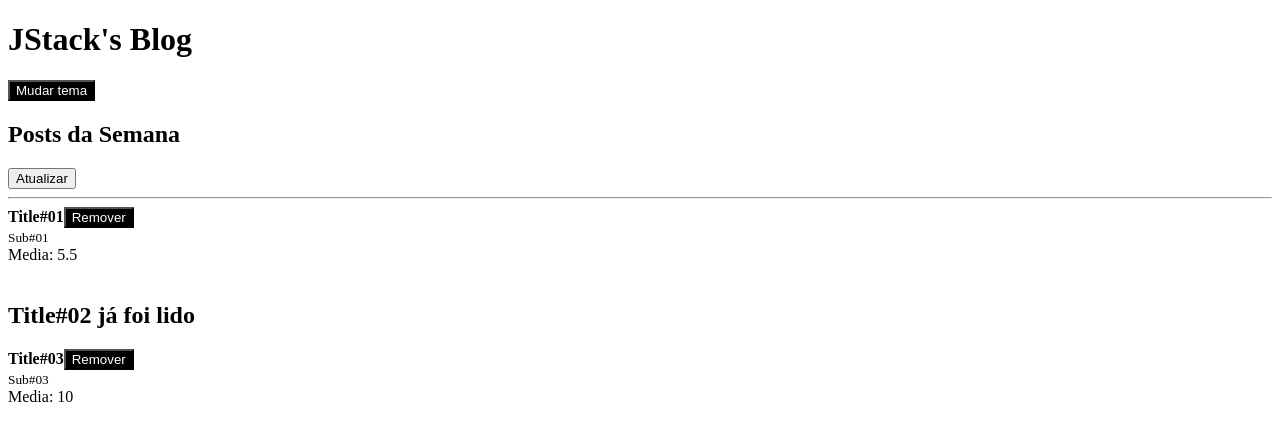
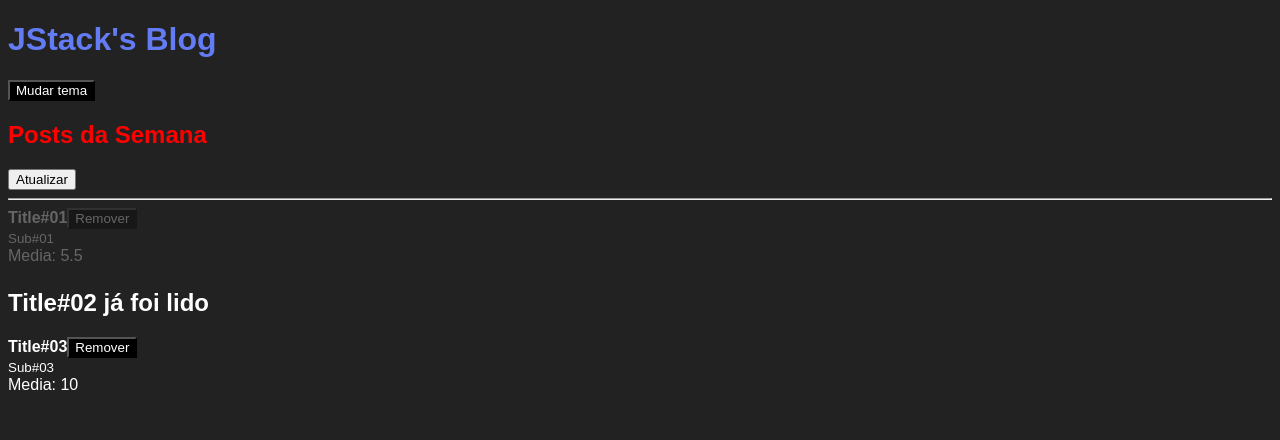
Before and after one commit to feliperocha93/fundamentals-react, a React app: page / in a window 1280 px wide. Shown: the top 440 px of the page. Built offline with nearby package versions, Linux system fonts and the light colour scheme.

Commit message:
Learning about style

```diff
--- a/package.json
+++ b/package.json
@@ -13,7 +13,11 @@
     "@babel/preset-react": "^7.14.5",
     "babel-loader": "^8.2.2",
     "clean-webpack-plugin": "^4.0.0",
+    "css-loader": "^6.4.0",
     "html-webpack-plugin": "^5.4.0",
+    "sass": "^1.43.2",
+    "sass-loader": "^12.2.0",
+    "style-loader": "^3.3.0",
     "webpack": "^5.58.2",
     "webpack-cli": "^4.9.1",
     "webpack-dev-server": "^4.3.1"
--- a/src/App.js
+++ b/src/App.js
@@ -4,11 +4,13 @@ import Post from "./Post";
 import Header from "./Header";
 import { ThemeProvider } from './ThemeContext';
 
+import styles from './App.scss';
+
 function App() {
   const [posts, setPosts] = useState([
-    { id: Math.random(), title: 'Title#01', subtitle: 'Sub#01', likes: 11, read:false},
-    { id: Math.random(), title: 'Title#02', subtitle: 'Sub#02', likes: 50, read:true},
-    { id: Math.random(), title: 'Title#03', subtitle: 'Sub#03', likes: 20, read:false},
+    { id: Math.random(), title: 'Title#01', subtitle: 'Sub#01', likes: 11, read:false, removed: true},
+    { id: Math.random(), title: 'Title#02', subtitle: 'Sub#02', likes: 50, read:true, removed: false},
+    { id: Math.random(), title: 'Title#03', subtitle: 'Sub#03', likes: 20, read:false, removed: false},
   ]);
 
   function handleRefresh() {
@@ -25,15 +27,19 @@ function App() {
   }
 
   function handleRemovePost(postId) {
-    setPosts((prevState) => [
-      ...prevState.filter(post => post.id !== postId)
-    ])
+    setPosts((prevState) => prevState.mao(
+      post => (
+        post.id === postId
+          ? { ...post, removed: true }
+          : post
+      )
+    ))
   }
 
   return (
     <ThemeProvider>
       <Header>
-        <h2>Posts da Semana</h2>
+        <h2 className={styles.title}>Posts da Semana</h2>
       </Header>
       <button onClick={handleRefresh}>
         Atualizar
--- /dev/null
+++ b/src/App.scss
@@ -0,0 +1,3 @@
+.title {
+  color: #f00;
+}
--- a/src/Header.js
+++ b/src/Header.js
@@ -1,7 +1,8 @@
 import React, { useContext } from 'react';
 import PropTypes from 'prop-types';
+import Button from "./Button";
 
-import Button from "./Button";
+import styles from './Header.scss';
 
 import { ThemeContext } from './ThemeContext';
 
@@ -9,13 +10,13 @@ export default function Header({ title, children }) {
   const { onToggleTheme } = useContext(ThemeContext);
 
   return (
-    <>
-      <h1>{title}</h1>
+    <div>
+      <h1 className={styles.title}>{title}</h1>
       <Button onClick={onToggleTheme}>
         Mudar tema
       </Button>
       {children}
-    </>
+    </div>
   );
 }
 
--- /dev/null
+++ b/src/Header.scss
@@ -0,0 +1,5 @@
+$primary: #637BF3;
+
+.title {
+  color: $primary;
+}
--- a/src/Post.js
+++ b/src/Post.js
@@ -1,6 +1,8 @@
 import React from "react";
 import PropTypes from 'prop-types';
 import PostHeader from "./PostHeader";
+
+import styles from './Post.scss';
 
 export default function Post(props) {
   if (props.post.read) {
@@ -8,8 +10,13 @@ export default function Post(props) {
   }
 
   return (
-    <>
-      <article>
+    <article
+      className={
+        props.post.removed
+          ? styles.postDeleted
+          : styles.post
+      }
+    >
       <PostHeader
         onRemove={props.onRemove}
         post={{
@@ -23,8 +30,6 @@ export default function Post(props) {
       <br />
       Media: {props.post.likes / 2}
     </article>
-      <br />
-    </>
   );
 }
 
@@ -36,5 +41,6 @@ Post.propTypes = {
     subtitle: PropTypes.string.isRequired,
     likes: PropTypes.number.isRequired,
     read: PropTypes.bool.isRequired,
+    removed: PropTypes.bool.isRequired,
   }).isRequired,
 }
--- /dev/null
+++ b/src/Post.scss
@@ -0,0 +1,8 @@
+.post {
+  margin-bottom: 24px;
+}
+
+.postDeleted {
+  margin-bottom: 24px;
+  opacity: 0.3;
+}
--- a/src/index.js
+++ b/src/index.js
@@ -3,6 +3,8 @@ import ReactDOM from 'react-dom';
 
 import App from './App';
 
+import './index.scss';
+
 ReactDOM.render(
   <App></App>,
   document.getElementById('root'),
--- /dev/null
+++ b/src/index.scss
@@ -0,0 +1,5 @@
+body {
+  background: #222;
+  color: #fff;
+  font-family: sans-serif;
+}
--- a/webpack.config.js
+++ b/webpack.config.js
@@ -21,6 +21,19 @@ module.exports = {
         exclude: /node_modules/,
         use: 'babel-loader',
       },
+      {
+        test: /\.scss$/,
+        use: [
+          'style-loader',
+          {
+            loader: 'css-loader',
+            options: {
+              modules: true,
+            }
+          },
+          'sass-loader',
+        ],
+      }
     ],
   },
   devServer: {
```
Also changed, not shown: 2 other files (tests, documents, lock files or other folders). Lines whose indentation alone changed are shown as unchanged.
